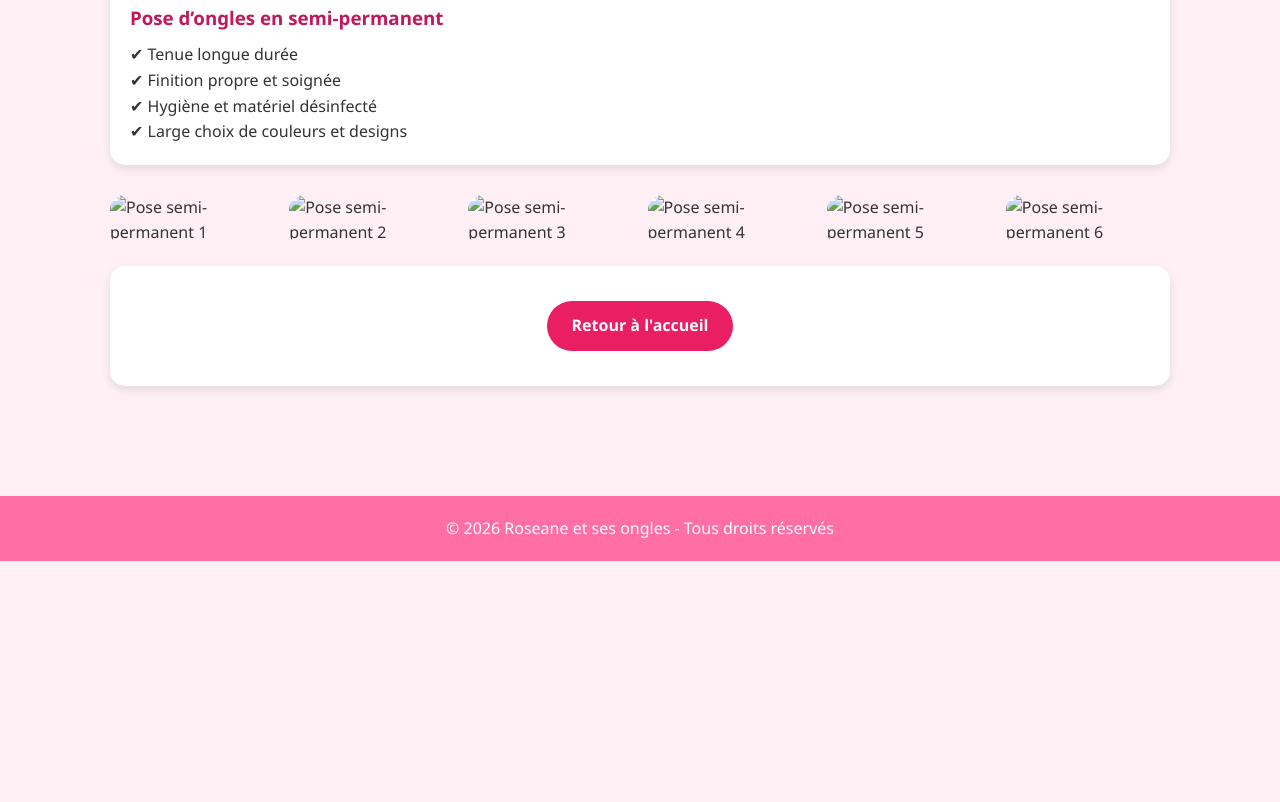
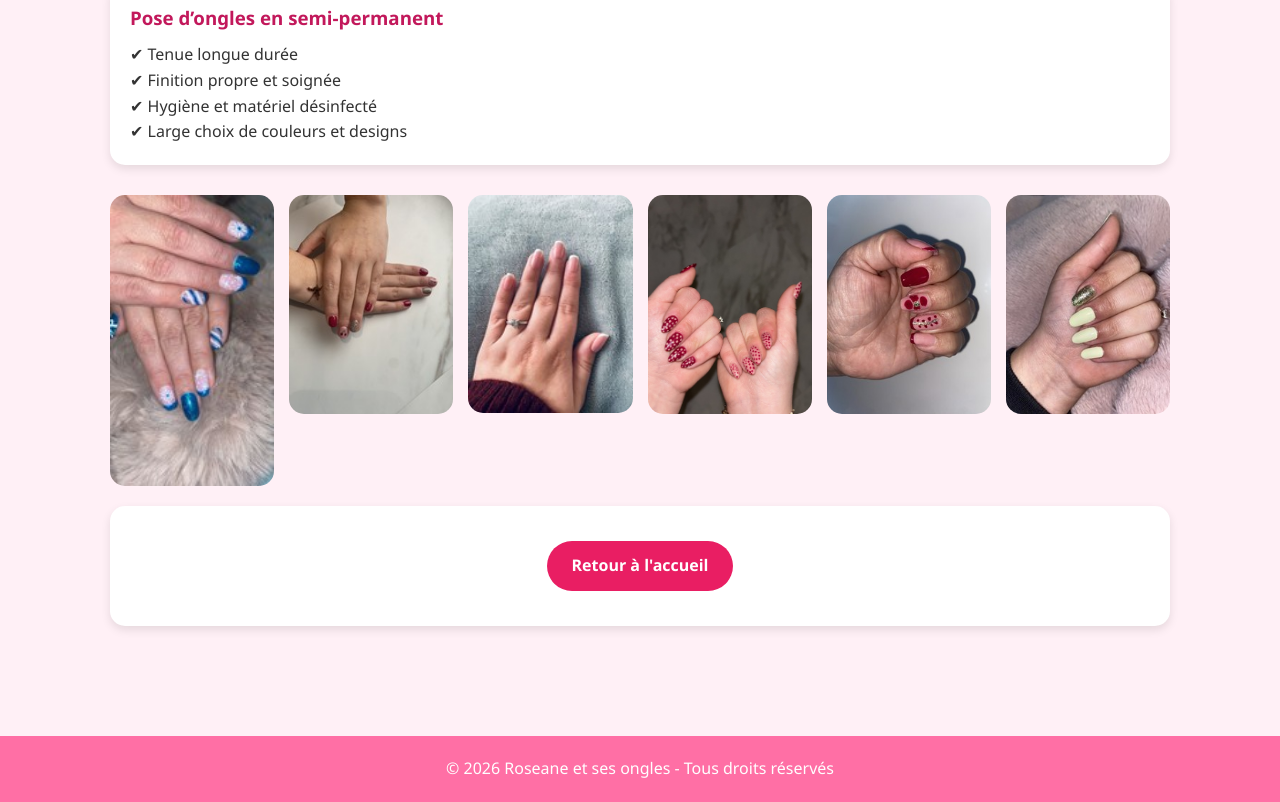
Before and after one commit to Roseane-et-ses-ongles/Roseane_et_ses_ongles, a plain HTML site: page tarifs.html in a window 1280 px wide. Shown: the part 1706-2508 px from the top of the page. Before the commit the page ends 2267 px from the top, so only its background shows below. Drawn offline with Linux system fonts and the light colour scheme; files whose address does not match are found by name.

Commit message:
Update tarifs.html

```diff
--- a/tarifs.html
+++ b/tarifs.html
@@ -44,12 +44,12 @@
         </div>
 
         <div class="gallery">
-            <img src="image/Image2.jpg" alt="Pose semi-permanent 1">
-            <img src="image/Image3.jpg" alt="Pose semi-permanent 2">
-            <img src="image/Image4.jpg" alt="Pose semi-permanent 3">
-            <img src="image/Image5.jpg" alt="Pose semi-permanent 4">
-            <img src="image/Image6.jpg" alt="Pose semi-permanent 5">
-            <img src="image/Image7.jpg" alt="Pose semi-permanent 6">
+            <img src="Image2.jpg" alt="Pose semi-permanent 1">
+            <img src="Image3.jpg" alt="Pose semi-permanent 2">
+            <img src="Image4.jpg" alt="Pose semi-permanent 3">
+            <img src="Image5.jpg" alt="Pose semi-permanent 4">
+            <img src="Image6.jpg" alt="Pose semi-permanent 5">
+            <img src="Image7.jpg" alt="Pose semi-permanent 6">
         </div>
 
         <div class="card" style="text-align:center;">
```
